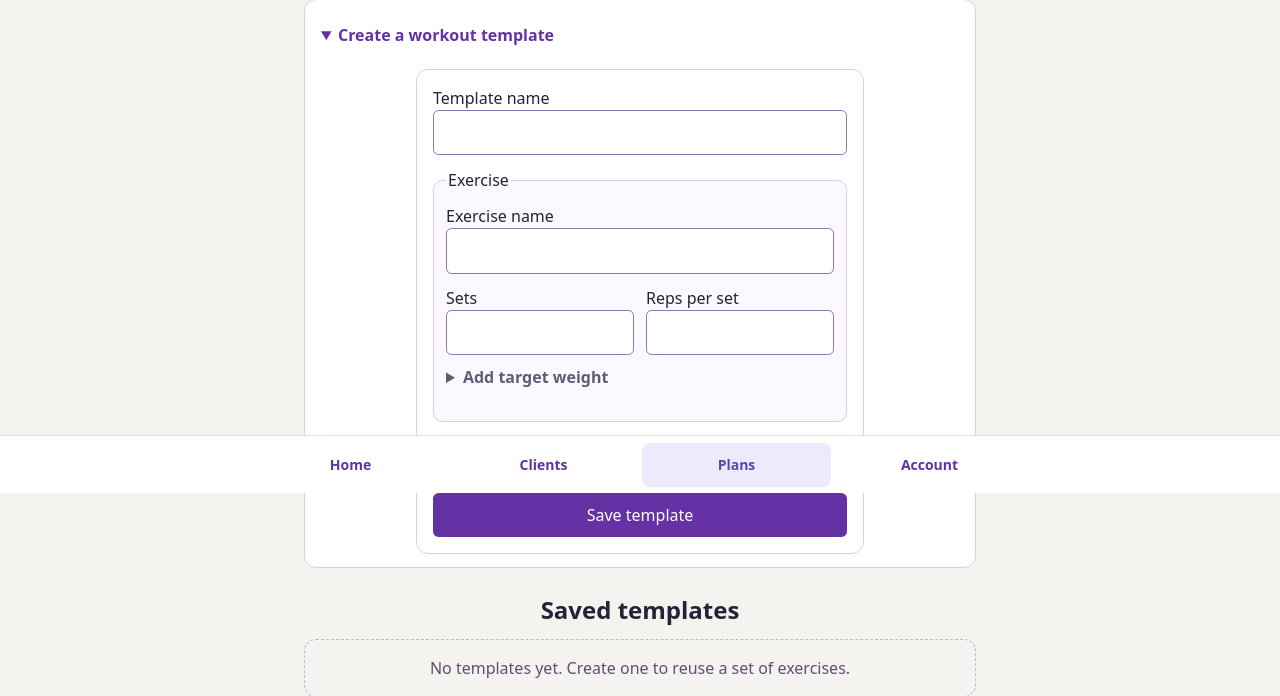
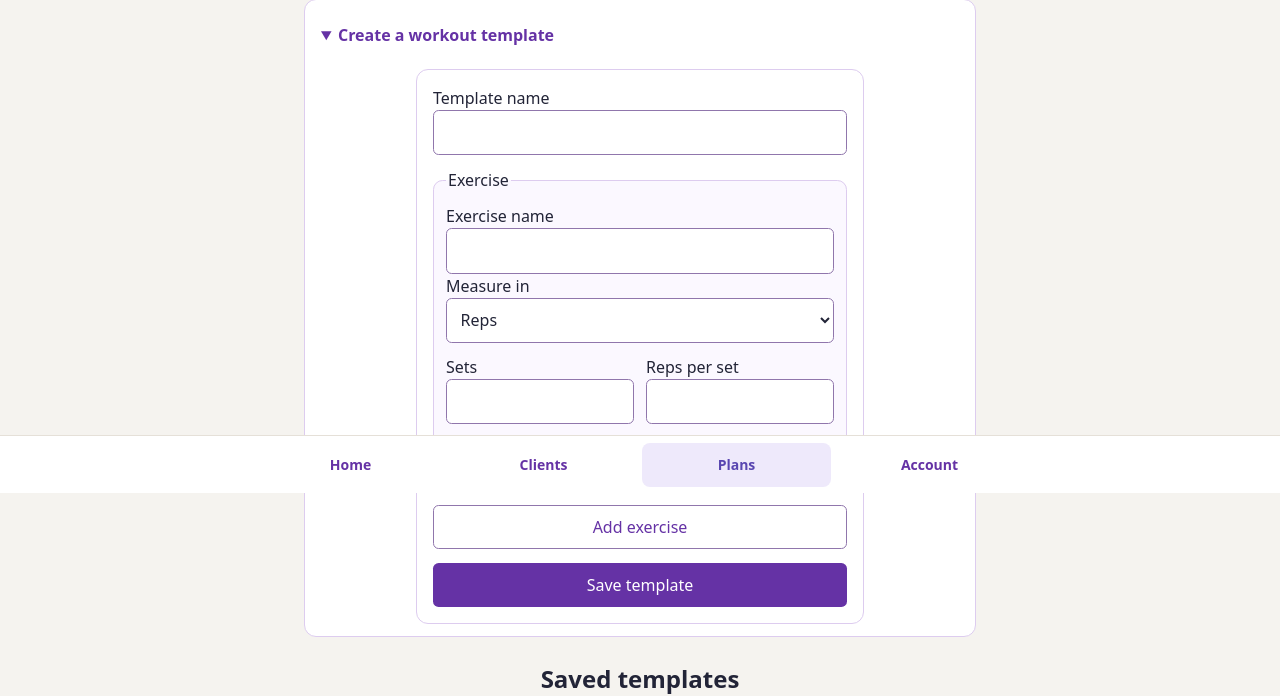
Before and after one commit to wuwu666-rgb/trainer-progress-tracker, a Flask app: page /planning in a window 1280 px wide, after a click on "Create a workout template". Shown: the part 307-1003 px from the top of the page. Run offline with Flask 3, Linux system fonts and the light colour scheme; the visitor is signed in with stand-in values (Sample User, id 1); data comes from the database, SQL or seed files in the repository; data that the repository does not hold is empty.

Commit message:
Support timed exercises in workout templates

```diff
--- a/app.py
+++ b/app.py
@@ -144,6 +144,11 @@ def init_database(*, seed_demo=False):
             columns = {column[1] for column in db.execute(f"PRAGMA table_info({table})")}
             if "target_weight_lb" not in columns:
                 db.execute(f"ALTER TABLE {table} ADD COLUMN target_weight_lb TEXT")
+            if "unit" not in columns:
+                db.execute(
+                    f"ALTER TABLE {table} ADD COLUMN unit TEXT NOT NULL DEFAULT 'reps' "
+                    "CHECK (unit IN ('reps', 'minutes'))"
+                )
 
         plan_columns = {column[1] for column in db.execute("PRAGMA table_info(plans)")}
         if "profile_id" not in plan_columns:
--- a/schema.sql
+++ b/schema.sql
@@ -48,6 +48,7 @@ CREATE TABLE IF NOT EXISTS template_exercises (
     target_sets INTEGER NOT NULL CHECK (target_sets > 0),
     target_reps INTEGER NOT NULL CHECK (target_reps > 0),
     target_weight_lb TEXT,
+    unit TEXT NOT NULL DEFAULT 'reps' CHECK (unit IN ('reps', 'minutes')),
     PRIMARY KEY (template_id, position)
 );
 
@@ -76,6 +77,7 @@ CREATE TABLE IF NOT EXISTS plan_exercises (
     target_sets INTEGER NOT NULL CHECK (target_sets > 0),
     target_reps INTEGER NOT NULL CHECK (target_reps > 0),
     target_weight_lb TEXT,
+    unit TEXT NOT NULL DEFAULT 'reps' CHECK (unit IN ('reps', 'minutes')),
     PRIMARY KEY (plan_id, position)
 );
 
--- a/static/planning.js
+++ b/static/planning.js
@@ -37,6 +37,14 @@ exerciseList.addEventListener("invalid", (event) => {
 }, true);
 
 exerciseList.addEventListener("input", (event) => {
+  const fields = event.target.closest(".exercise-card");
+  if (!fields) return;
+  const timed = fields.querySelector('[name="unit"]').value === "minutes";
+  if (event.target.name === "unit") {
+    fields.querySelector("[data-target-label]").textContent = timed ? "Minutes per set" : "Reps per set";
+    fields.querySelector(".target-weight").hidden = timed;
+    fields.querySelector('[name="target_weight_lb"]').readOnly = timed;
+  }
   const card = event.target.closest("[data-plan-exercise]");
   if (!card) return;
   const exercise = card.querySelector('[name="exercise"]').value.trim();
@@ -44,7 +52,7 @@ exerciseList.addEventListener("input", (event) => {
   const reps = card.querySelector('[name="target_reps"]').value;
   card.querySelector("[data-plan-exercise-name]").textContent = exercise || "New exercise";
   card.querySelector("[data-plan-exercise-targets]").textContent =
-    sets && reps ? `${sets} sets × ${reps} reps` : "";
+    sets && reps ? `${sets} sets × ${reps} ${timed ? "min" : "reps"}` : "";
 });
 
 exerciseList.addEventListener("click", (event) => {
--- a/static/workout.js
+++ b/static/workout.js
@@ -242,7 +242,11 @@ function initializeWorkoutGuide() {
     const row = rows[setIndex];
     const result = row.querySelector("[data-set-result]");
     result.required = true;
+    if (exercise.dataset.unit === "minutes" && result.valueAsNumber === 0) {
+      result.setCustomValidity("Enter a duration greater than zero.");
+    }
     const valid = result.reportValidity();
+    result.setCustomValidity("");
     result.required = false;
     if (!valid || !row.querySelector("[data-set-weight]").reportValidity()) return;
     if (setIndex + 1 < count(exercise, rows)) {
--- a/templates/exercise_fields.html
+++ b/templates/exercise_fields.html
@@ -1,15 +1,21 @@
-{% macro exercise_fields(exercise='', sets='', reps='', weight='') %}
+{% macro exercise_fields(exercise='', sets='', reps='', weight='', unit='reps') %}
 <fieldset class="exercise-card">
   <legend>Exercise</legend>
   <label>Exercise name <input name="exercise" value="{{ exercise }}" required></label>
+  <label>Measure in
+    <select name="unit" class="role-select">
+      <option value="reps"{% if unit == 'reps' %} selected{% endif %}>Reps</option>
+      <option value="minutes"{% if unit == 'minutes' %} selected{% endif %}>Minutes</option>
+    </select>
+  </label>
   <div class="exercise-targets">
     <label>Sets <input type="number" name="target_sets" inputmode="numeric" min="1" step="1" value="{{ sets }}" required></label>
-    <label>Reps per set <input type="number" name="target_reps" inputmode="numeric" min="1" step="1" value="{{ reps }}" required></label>
+    <label><span data-target-label>{{ 'Minutes per set' if unit == 'minutes' else 'Reps per set' }}</span> <input type="number" name="target_reps" inputmode="numeric" min="1" step="1" value="{{ reps }}" required></label>
   </div>
-  <details class="target-weight"{% if weight %} open{% endif %}>
+  <details class="target-weight"{% if unit == 'minutes' %} hidden{% elif weight %} open{% endif %}>
     <summary>Add target weight</summary>
     <label>Target weight (lb, optional)
-      <input type="number" name="target_weight_lb" inputmode="decimal" min="0" step="any" value="{{ weight if weight is not none else '' }}">
+      <input type="number" name="target_weight_lb" inputmode="decimal" min="0" step="any" value="{{ weight if weight is not none else '' }}"{% if unit == 'minutes' %} readonly{% endif %}>
     </label>
   </details>
   <div class="exercise-actions">
--- a/templates/new_plan.html
+++ b/templates/new_plan.html
@@ -32,8 +32,8 @@
   {% endif %}
   <label>Plan name <input name="name" value="{{ name }}" required></label>
   <div id="exercise-list">
-    {% for exercise, sets, reps, weight in rows %}
-    {{ exercise_fields(exercise, sets, reps, weight) }}
+    {% for exercise, sets, reps, weight, unit in rows %}
+    {{ exercise_fields(exercise, sets, reps, weight, unit) }}
     {% endfor %}
   </div>
   <button type="button" id="add-exercise">Add exercise</button>
--- a/templates/plan_detail.html
+++ b/templates/plan_detail.html
@@ -27,7 +27,7 @@
   <h2>Planned exercises</h2>
   <ol class="workspace-exercises">
     {% for exercise in exercises %}
-    <li>{{ exercise.name }} <span class="exercise-metrics">{{ exercise.target_sets }} sets × {{ exercise.target_reps }} reps{% if exercise.target_weight_lb is not none %} · {{ exercise.target_weight_lb }} lb target{% endif %}</span></li>
+    <li>{{ exercise.name }} <span class="exercise-metrics">{{ exercise.target_sets }} sets × {{ exercise.target_reps }} {{ 'min' if exercise.unit == 'minutes' else 'reps' }}{% if exercise.target_weight_lb is not none %} · {{ exercise.target_weight_lb }} lb target{% endif %}</span></li>
     {% endfor %}
   </ol>
 </section>
--- a/templates/planning.html
+++ b/templates/planning.html
@@ -21,8 +21,8 @@
       <input type="hidden" name="csrf_token" value="{{ csrf_token() }}">
       <label>Template name <input name="name" value="{{ name }}" required></label>
       <div id="exercise-list">
-        {% for exercise, sets, reps, weight in rows %}
-        {{ exercise_fields(exercise, sets, reps, weight) }}
+        {% for exercise, sets, reps, weight, unit in rows %}
+        {{ exercise_fields(exercise, sets, reps, weight, unit) }}
         {% endfor %}
       </div>
       <button type="button" id="add-exercise">Add exercise</button>
@@ -43,7 +43,7 @@
       </div>
       <ol class="workspace-exercises">
         {% for exercise in template.exercises %}
-        <li>{{ exercise.name }} · {{ exercise.target_sets }} sets × {{ exercise.target_reps }} reps{% if exercise.target_weight_lb is not none %} · {{ exercise.target_weight_lb }} lb target{% endif %}</li>
+        <li>{{ exercise.name }} · {{ exercise.target_sets }} sets × {{ exercise.target_reps }} {{ 'min' if exercise.unit == 'minutes' else 'reps' }}{% if exercise.target_weight_lb is not none %} · {{ exercise.target_weight_lb }} lb target{% endif %}</li>
         {% endfor %}
       </ol>
       <div class="workspace-actions card-actions">
--- a/templates/workout_fields.html
+++ b/templates/workout_fields.html
@@ -22,7 +22,7 @@
     <span data-exercise-title>{{ exercise.name or 'Exercise ' ~ number }}</span>
     <span class="workout-target">
       {% if exercise.target_sets is not none %}
-      <span data-exercise-target>Planned: {{ exercise.target_sets }} sets × {{ exercise.target_reps }} reps{% if exercise.target_weight_lb is not none %} · {{ exercise.target_weight_lb }} lb{% endif %}</span>
+      <span data-exercise-target>Planned: {{ exercise.target_sets }} sets × {{ exercise.target_reps }} {{ 'min' if exercise.unit == 'minutes' else 'reps' }}{% if exercise.target_weight_lb is not none %} · {{ exercise.target_weight_lb }} lb{% endif %}</span>
       {% endif %}
       {% set entered = exercise.sets|selectattr('0')|list|length %}
       <span data-set-progress{% if not entered %} hidden{% endif %}>{{ entered }} {{ 'set' if entered == 1 else 'sets' }} entered</span>
--- a/workout_sessions.py
+++ b/workout_sessions.py
@@ -40,9 +40,9 @@ def start_workout(client, plan=None):
         g.db.executemany(
             "INSERT INTO workout_session_exercises "
             "(workout_id, position, name, unit, target_sets, target_reps, target_weight_lb) "
-            "VALUES (?, ?, ?, 'reps', ?, ?, ?)",
+            "VALUES (?, ?, ?, ?, ?, ?, ?)",
             (
-                (workout_id, position, row["name"], row["target_sets"], row["target_reps"], row["target_weight_lb"])
+                (workout_id, position, row["name"], row["unit"], row["target_sets"], row["target_reps"], row["target_weight_lb"])
                 for position, row in enumerate(get_plan_exercises(plan_id), 1)
             ),
         )
```
Also changed, not shown: planning.py (+24 -21 lines), templates/plan_editor.html (+5 -5 lines).
